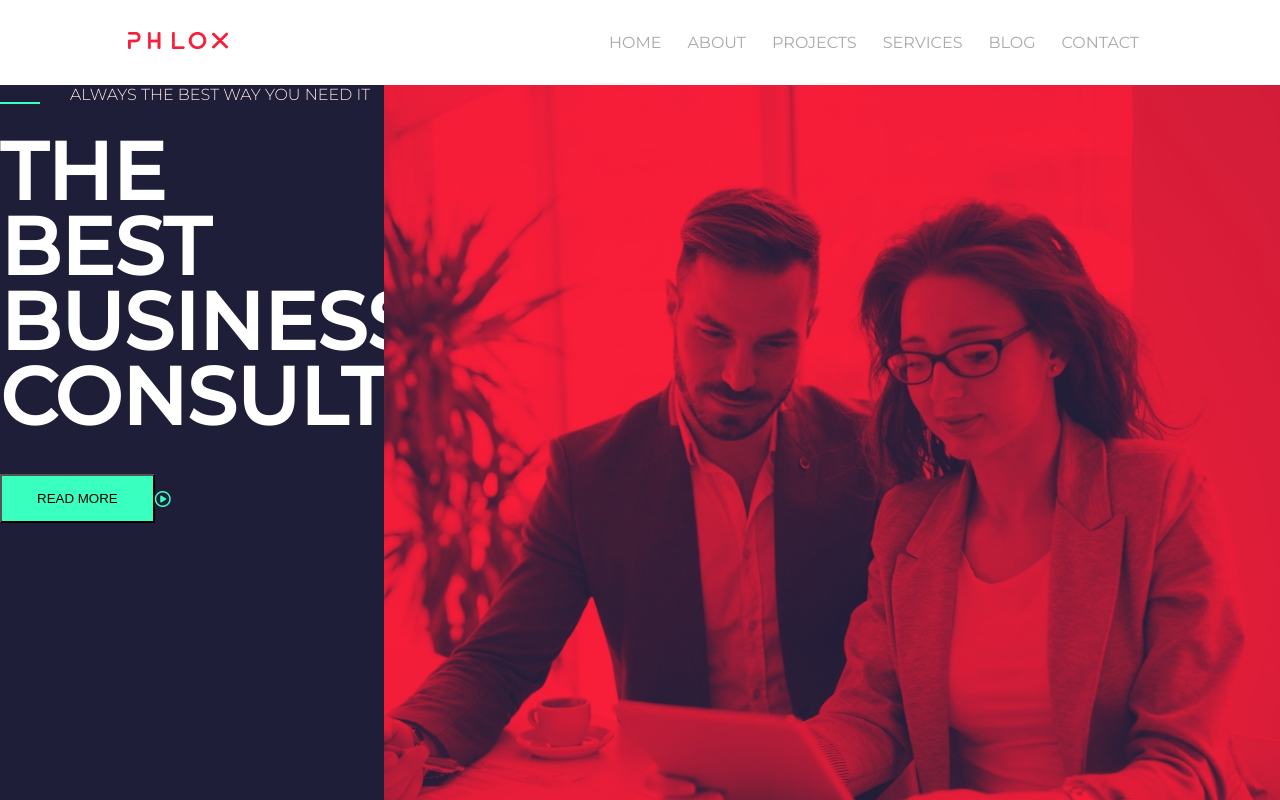
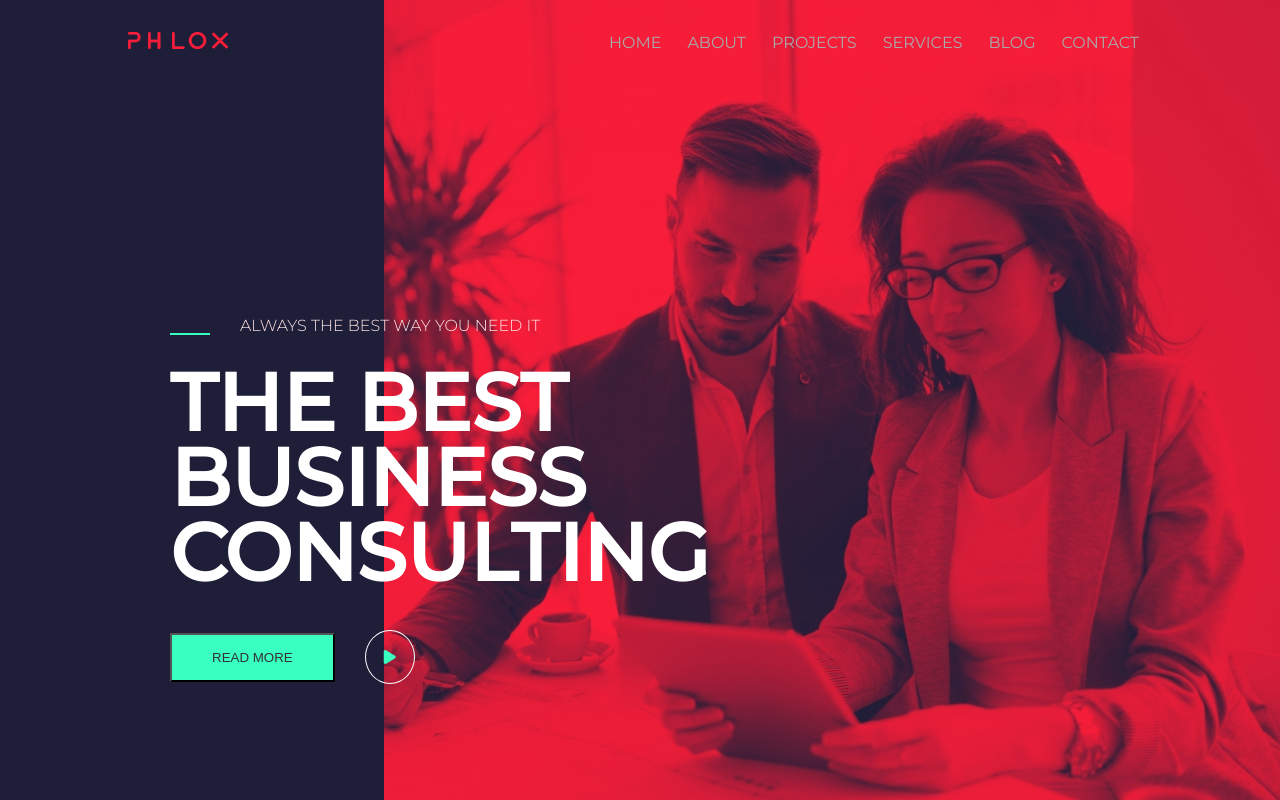
Before and after one commit to Alexbarile/proj-html-vuejs, a Vue app: page / in a window 1280 px wide. Shown: the top 800 px of the page. Built offline with nearby package versions, Linux system fonts and the light colour scheme.

Commit message:
header completo

```diff
--- a/src/components/AppHeader.vue
+++ b/src/components/AppHeader.vue
@@ -75,6 +75,7 @@ export default {
 
             <div class="row">
                 <div class="col-30">
+                    <div class="info">
                         <div class="first-line">
                             <div class="hr"></div>
                             <h4>always the best way you need it</h4>
@@ -82,21 +83,18 @@ export default {
                         <h1>THE BEST BUSINESS CONSULTING</h1>
                         <div class="third-line">
                             <button class="button">
-                            read more
+                                <a href="#">read more</a>
                             </button>
-                        <i class="fa-regular fa-circle-play"></i>
+                            <a href="#"><i class="fa-solid fa-play"></i></a>
                         </div>
-
                     </div>
-
+                </div>
                 <div class="col-70">
                     <div class="jumbo">
                         <img src="../../public/img/portrait-of-young-architect-woman-on-meeting-KFZCE3A.jpg" alt="jumbo">
                     </div>
-
                 </div>
             </div>
-
         </div>
     </header>
 </template>
@@ -111,6 +109,8 @@ export default {
         @include align-center;
         @include justify-between;
         padding: 20px 0 20px 0;
+        position: relative;
+        z-index: 1;
 
         .logo{
             img{
@@ -148,11 +148,24 @@ export default {
             @include flex;
             width: 100%;
             height: 100%;
+            position: absolute;
+            top: 0;
+            z-index: 0;
 
             .col-30{
                 width: 30%;
                 background-color: #1F1E38;
                 height: 1000px;
+                display: flex;
+                flex-direction: column;
+                align-items: center;
+                justify-content: center;
+                position: relative;
+
+                .info{
+                    position: absolute;
+                    left: 170px
+                }
 
                 .first-line{
                     @include flex;
@@ -161,7 +174,6 @@ export default {
                        border-bottom: 2px solid #39FFBF;
                        width: 40px;
                        margin-right: 30px;
-
                     }
 
                     h4{
@@ -183,23 +195,25 @@ export default {
                     @include align-center;
 
                     button{
-                        padding: 15px 35px 15px 35px;
+                        padding: 15px 40px 15px 40px;
                         background-color: #39FFBF;
                         @include upperCase;
                         font-weight: 100;
+                        margin-right: 30px;
+
+                        a{
+                            text-decoration: none;
+                            color: #333333
+                        }
                     }
 
                     i{
                         color: #39FFBF;
-
-                        .fa-circle-play{
-                            padding: 60px;
+                        border-radius: 50%;
+                        border: 1px solid white;
+                        padding: 18px;
                     }
                 }
-                }
-
-
-
             }
 
             .col-70{
@@ -214,12 +228,8 @@ export default {
                         object-fit: cover;
                         object-position: top
                     }
-
                 }
             }
         }
     }
-
-
-
 </style>
```
Lines whose indentation alone changed are shown as unchanged.
